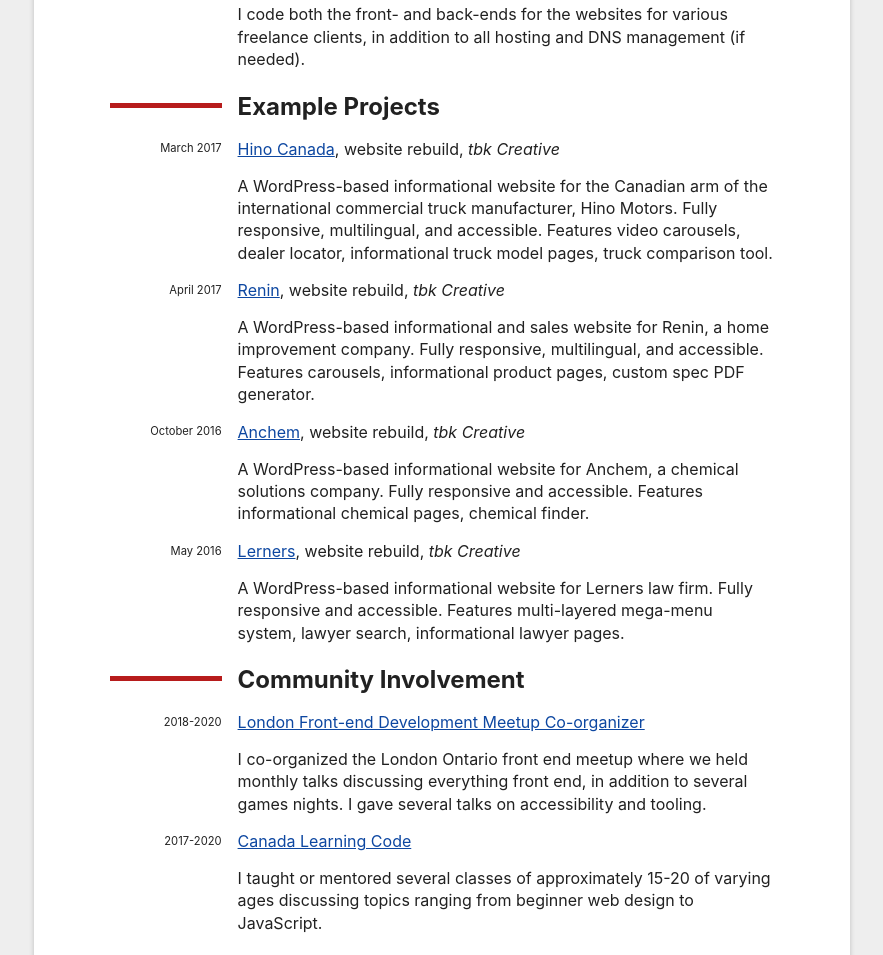
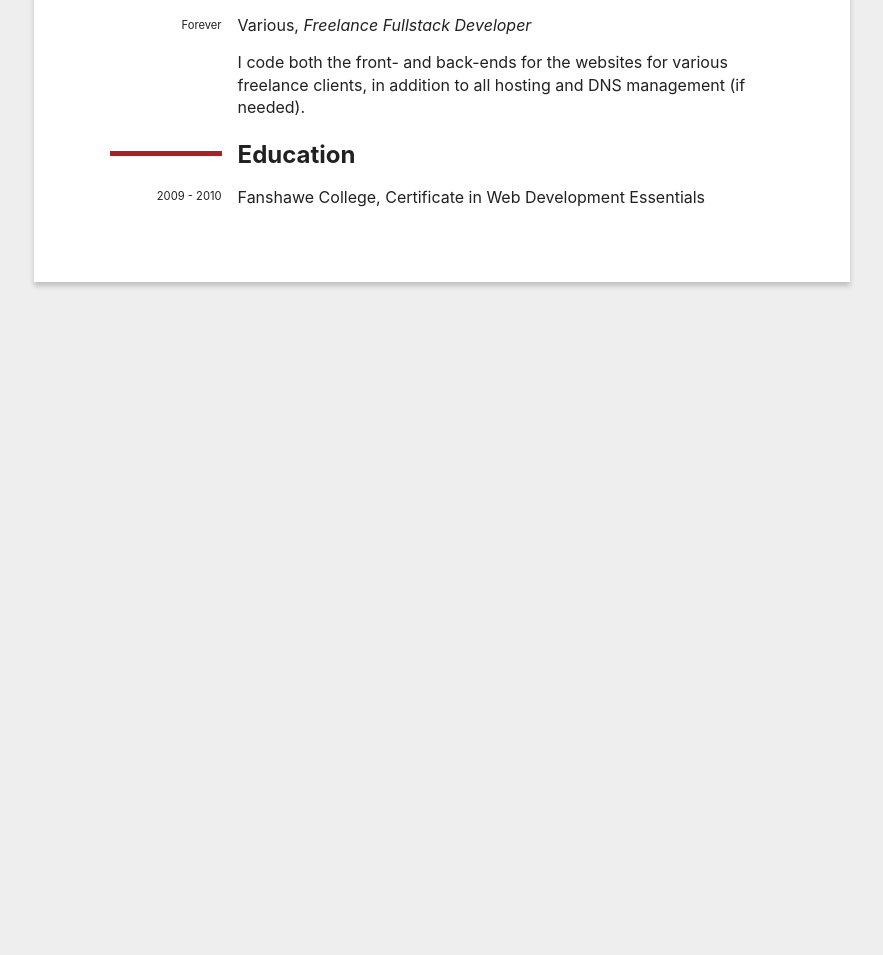
Before and after one commit to scottblinch/scottblinch.me, a website: page resume.html in a window 1280 px wide. Shown: the part 1001-1956 px from the top of the page, without its empty margins (198-1081 px from the left). After the commit the page ends 1331 px from the top, so only its background shows below. Drawn offline with Linux system fonts and the light colour scheme.

Commit message:
Pare down resume to one page, other updates

```diff
--- a/resume.html
+++ b/resume.html
@@ -7,7 +7,7 @@
         <meta name="viewport" content="width=device-width, initial-scale=1">
 
         <meta name="description"
-              content="Scott Blinch is a front end web developer based in Toronto Ontario Canada working with HTML, CSS, JavaScript with an emphasis on accessibility and performance.">
+              content="Scott Blinch is a senior frontend developer based in Toronto Ontario Canada working with HTML, CSS, JavaScript with an emphasis on accessibility and UX.">
         <meta name="author" content="Scott Blinch">
         <title>Scott Blinch — Resume</title>
 
@@ -15,7 +15,7 @@
         <meta property="og:url" content="https://scottblinch.me/">
         <meta property="og:type" content="website">
         <meta property="og:description"
-              content="Scott Blinch is a front end web developer based in Toronto Ontario Canada working with HTML, CSS, JavaScript with an emphasis on accessibility and performance.">
+              content="Scott Blinch is a senior frontend developer based in Toronto Ontario Canada working with HTML, CSS, JavaScript with an emphasis on accessibility and UX.">
         <meta property="og:image" content="https://scottblinch.me/img/dist/scott-blinch.jpg">
         <meta property="og:locale" content="en_GB">
 
@@ -23,7 +23,7 @@
         <meta name="twitter:site" content="@scottblinch">
         <meta name="twitter:title" content="Resume - Scott Blinch - Front end web developer - Toronto, Ontario, Canada">
         <meta name="twitter:description"
-              content="Scott Blinch is a front end web developer based in Toronto Ontario Canada working with HTML, CSS, JavaScript with an emphasis on accessibility and performance.">
+              content="Scott Blinch is a senior frontend developer based in Toronto Ontario Canada working with HTML, CSS, JavaScript with an emphasis on accessibility and UX.">
         <meta name="twitter:image" content="https://scottblinch.me/img/dist/scott-blinch.jpg">
         <meta name="twitter:image:alt" content="Photo of Scott Blinch">
 
@@ -105,85 +105,6 @@
                     </p>
                 </details>
             </section>
-            <section class="resume-section projects">
-                <h2 class="resume-section-heading">Example Projects</h2>
-                <details open>
-                    <summary>
-                        <a href="http://hino.ca/">Hino Canada</a>,
-                        website rebuild,
-                        <em>tbk Creative</em>
-                        <time>March 2017</time>
-                    </summary>
-                    <p>
-                        A WordPress-based informational website for the Canadian arm of the international commercial
-                        truck manufacturer, Hino Motors. Fully responsive, multilingual, and accessible. Features video
-                        carousels, dealer locator, informational truck model pages, truck comparison tool.
-                    </p>
-                </details>
-                <details open>
-                    <summary>
-                        <a href="https://renin.com/">Renin</a>,
-                        website rebuild,
-                        <em>tbk Creative</em>
-                        <time>April 2017</time>
-                    </summary>
-                    <p>
-                        A WordPress-based informational and sales website for Renin, a home improvement company. Fully
-                        responsive, multilingual, and accessible. Features carousels, informational product pages,
-                        custom spec PDF generator.
-                    </p>
-                </details>
-                <details open>
-                    <summary>
-                        <a href="http://anchemsales.com/">Anchem</a>,
-                        website rebuild,
-                        <em>tbk Creative</em>
-                        <time>October 2016</time>
-                    </summary>
-                    <p>
-                        A WordPress-based informational website for Anchem, a chemical solutions company. Fully
-                        responsive and accessible. Features informational chemical pages, chemical finder.
-                    </p>
-                </details>
-                <details open>
-                    <summary>
-                        <a href="http://lerners.ca/">Lerners</a>,
-                        website rebuild,
-                        <em>tbk Creative</em>
-                        <time>May 2016</time>
-                    </summary>
-                    <p>
-                        A WordPress-based informational website for Lerners law firm. Fully responsive and accessible.
-                        Features multi-layered mega-menu system, lawyer search, informational lawyer pages.
-                    </p>
-                </details>
-            </section>
-            <section class="resume-section talks">
-                <h2 class="resume-section-heading">Community Involvement</h2>
-                <details open>
-                    <summary>
-                        <a href="https://www.meetup.com/en-AU/London-Front-end-Development-Meetup/">London Front-end Development Meetup Co-organizer</a>
-                        <time>2018-2020</time>
-                    </summary>
-                    <p>
-                        I co-organized the London Ontario front end meetup where we held monthly talks discussing
-                        everything front end, in addition to several games nights. I gave several talks on accessibility
-                        and tooling.
-                    </p>
-                </details>
-                <details open>
-                    <summary>
-                        <a href="https://www.canadalearningcode.ca/">
-                            Canada Learning Code
-                        </a>
-                        <time>2017-2020</time>
-                    </summary>
-                    <p>
-                        I taught or mentored several classes of approximately 15-20 of varying ages discussing topics
-                        ranging from beginner web design to JavaScript.
-                    </p>
-                </details>
-            </section>
             <section class="resume-section education">
                 <h2 class="resume-section-heading">Education</h2>
                 <details open>
--- a/scss/_resume.scss
+++ b/scss/_resume.scss
@@ -135,6 +135,6 @@
 .resume-section {
     ul {
         padding-left: 1.5em;
-        margin-bottom: 0;
+        margin-bottom: 1.5em;
     }
 }
--- a/service-worker.js
+++ b/service-worker.js
@@ -37,7 +37,7 @@
 /* eslint-disable indent, no-unused-vars, no-multiple-empty-lines, max-nested-callbacks, space-before-function-paren, quotes, comma-spacing */
 'use strict';
 
-var precacheConfig = [["404.html","994f2caef6fcdd07fa26fa086aab6c2b"],["css/font-awesome.min.css","269550530cc127b6aa5a35925a7de6ce"],["css/main.css","6095c356d3c9ebadd9c5a83cf27133d9"],["css/normalize.min.css","30583ed3d845d23cc6ffa4cdc63a0ca0"],["css/style.min.css","c97d92c3650f19810bc8a57355af5d5f"],["fonts/FontAwesome.otf","0d2717cd5d853e5c765ca032dfd41a4d"],["fonts/fontawesome-webfont.eot","674f50d287a8c48dc19ba404d20fe713"],["fonts/fontawesome-webfont.svg","912ec66d7572ff821749319396470bde"],["fonts/fontawesome-webfont.ttf","b06871f281fee6b241d60582ae9369b9"],["fonts/fontawesome-webfont.woff","fee66e712a8a08eef5805a46892932ad"],["fonts/fontawesome-webfont.woff2","af7ae505a9eed503f8b8e6982036873e"],["img/scott-blinch.jpg","7933fa33df1700865279de4d3d50fb67"],["index.html","5e66408b619711280551753a8e54f771"],["js/main.js","19eac037dfa13cb93ceaf469e8dfeb02"],["js/main.min.js","b64f70b20ecd35307816ce944e302a6a"],["resume.html","508ccd6e828343f3fa569889fc9a9ff2"],["service-worker.html","b18a2adb094d5768b22ae4e1bf87b128"]];
+var precacheConfig = [["404.html","994f2caef6fcdd07fa26fa086aab6c2b"],["css/font-awesome.min.css","269550530cc127b6aa5a35925a7de6ce"],["css/main.css","1f2860694fec0821ad7c7f07fa40bed2"],["css/normalize.min.css","30583ed3d845d23cc6ffa4cdc63a0ca0"],["css/style.min.css","0da77e3f050b1abca6b36236af8bc366"],["fonts/FontAwesome.otf","0d2717cd5d853e5c765ca032dfd41a4d"],["fonts/fontawesome-webfont.eot","674f50d287a8c48dc19ba404d20fe713"],["fonts/fontawesome-webfont.svg","912ec66d7572ff821749319396470bde"],["fonts/fontawesome-webfont.ttf","b06871f281fee6b241d60582ae9369b9"],["fonts/fontawesome-webfont.woff","fee66e712a8a08eef5805a46892932ad"],["fonts/fontawesome-webfont.woff2","af7ae505a9eed503f8b8e6982036873e"],["img/scott-blinch.jpg","7933fa33df1700865279de4d3d50fb67"],["index.html","4d04aad144f9957edc34f2ed1a88e5e9"],["js/main.js","19eac037dfa13cb93ceaf469e8dfeb02"],["js/main.min.js","b64f70b20ecd35307816ce944e302a6a"],["resume.html","5a837a3410de657ba6ff54d50c29a04b"],["service-worker.html","b18a2adb094d5768b22ae4e1bf87b128"]];
 var cacheName = 'sw-precache-v3--' + (self.registration ? self.registration.scope : '');
 
 
```
Also changed, not shown: index.html (+4 -4 lines), css/main.css, css/style.min.css, 1 other file.
